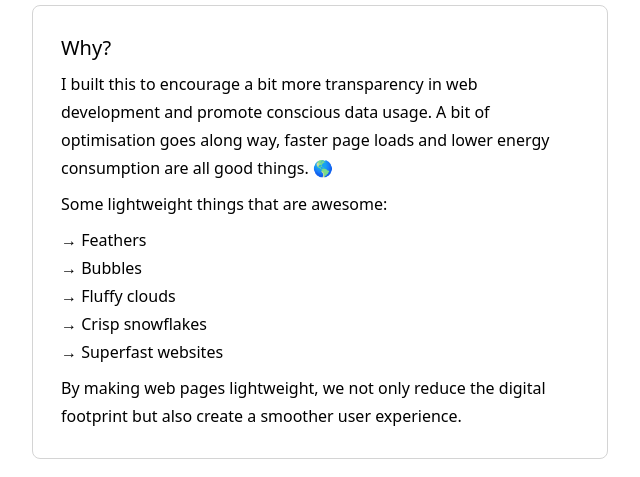
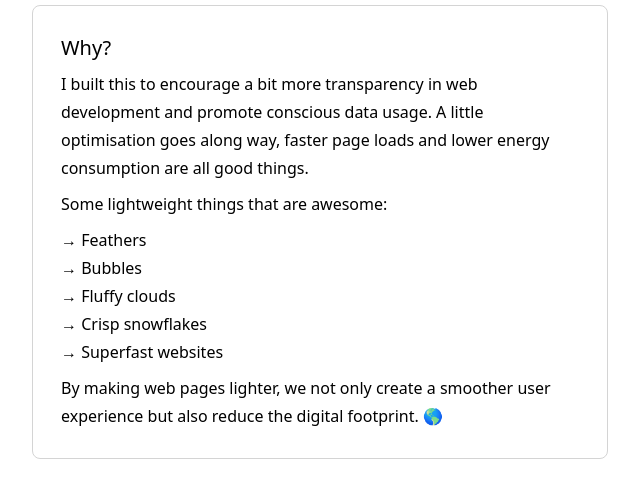
Before and after one commit to cemalokten/page-size, a Preact app in the folder client/: page / in a window 1280 px wide. Shown: the part 242-719 px from the top of the page, without its empty margins (0-640 px from the left). Built offline with nearby package versions, Linux system fonts and the light colour scheme; no server answers.

Commit message:
Update copy

```diff
--- a/client/src/app.tsx
+++ b/client/src/app.tsx
@@ -75,9 +75,9 @@ export function App() {
           <h1 className={commonClasses.headerText}>Why?</h1>
           <p className={commonClasses.text}>
             I built this to encourage a bit more transparency in web development
-            and promote conscious data usage. A bit of optimisation goes along
+            and promote conscious data usage. A little optimisation goes along
             way, faster page loads and lower energy consumption are all good
-            things. 🌎
+            things.
           </p>
           <p className={commonClasses.text}>
             Some lightweight things that are awesome:
@@ -90,8 +90,8 @@ export function App() {
             <li>→ Superfast websites</li>
           </ul>
           <p className={commonClasses.text}>
-            By making web pages lightweight, we not only reduce the digital
-            footprint but also create a smoother user experience.
+            By making web pages lighter, we not only create a smoother user
+            experience but also reduce the digital footprint. 🌎
           </p>
         </section>
 
```
